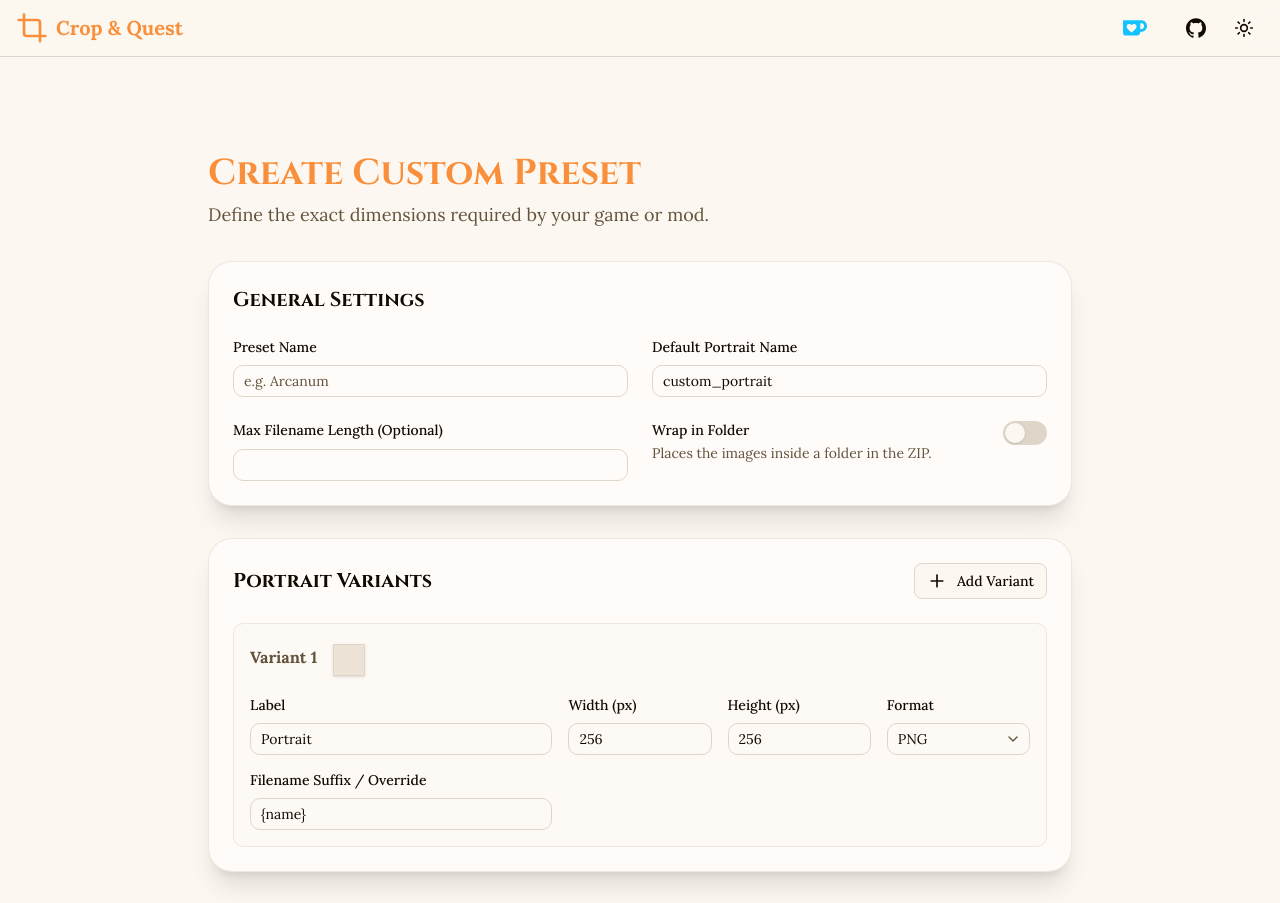
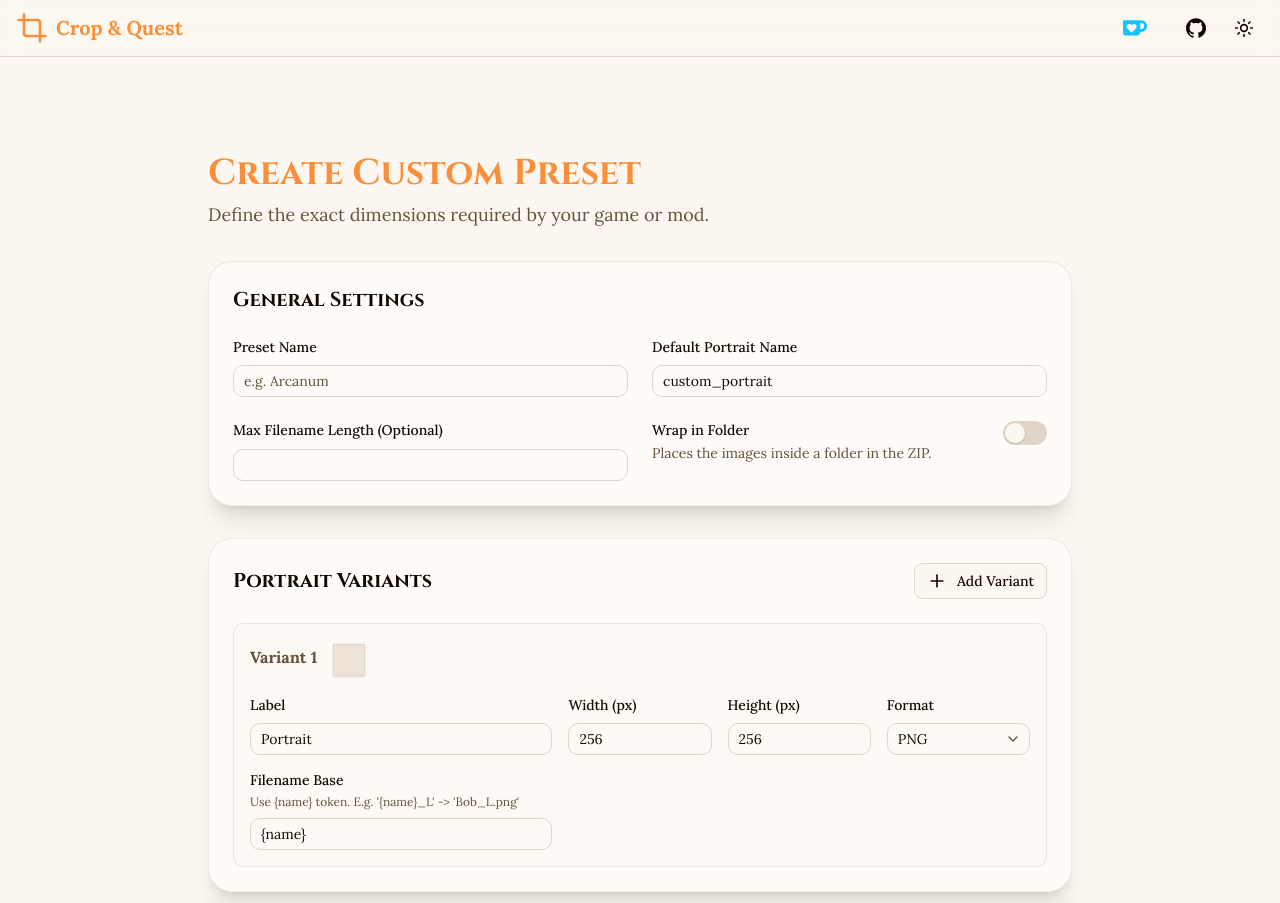
Before and after one commit to Azganoth/crop-and-quest, a Next.js app: page /custom/new in a window 1280 px wide. Shown: the top 903 px of the page. Built offline with nearby package versions, Linux system fonts and the light colour scheme.

Commit message:
feat: auto-format custom preset variant names

```diff
--- a/src/app/custom/components/CustomPresetForm.tsx
+++ b/src/app/custom/components/CustomPresetForm.tsx
@@ -123,12 +123,19 @@ export function CustomPresetForm({
             finalFilename = finalFilename.slice(0, -(v.format.length + 1));
           }
 
+          if (parsedValue.wrapInFolder) {
+            finalFilename = finalFilename.replace(/\{name\}/g, "").trim();
+            if (!finalFilename) {
+              finalFilename = v.label.replace(/[^a-zA-Z0-9.\-_ ]/g, "").replace(/\s+/g, "_");
+            }
+          } else {
             if (finalFilename) {
               if (!finalFilename.includes("{name}")) {
                 finalFilename = `{name}${finalFilename}`;
               }
             } else {
               finalFilename = `{name}`;
+            }
           }
 
           return {
@@ -398,17 +405,26 @@ export function CustomPresetForm({
                               </FormField>
                             )}
                           </form.AppField>
+                          <form.Subscribe selector={(state) => state.values.wrapInFolder}>
+                            {(wrapInFolder) => (
                               <form.AppField name={`variants[${i}].filename`}>
                                 {(subField) => (
                                   <FormField className="md:col-span-2">
-                                <FormFieldLabel>Filename Suffix / Override</FormFieldLabel>
+                                    <FormFieldLabel>Filename Base</FormFieldLabel>
+                                    <FormFieldDescription className="text-xs">
+                                      {wrapInFolder
+                                        ? "Folder acts as name. E.g. 'Large' -> 'Bob/Large.png'"
+                                        : "Use {name} token. E.g. '{name}_L' -> 'Bob_L.png'"}
+                                    </FormFieldDescription>
                                     <FormFieldControl>
                                       <Input
                                         name={subField.name}
                                         value={subField.state.value}
                                         onBlur={subField.handleBlur}
                                         onChange={(e) => subField.handleChange(e.target.value)}
-                                    placeholder="e.g. _L (appends to portrait name)"
+                                        placeholder={
+                                          wrapInFolder ? "e.g. Fulllength" : "e.g. {name}_L"
+                                        }
                                         autoComplete="off"
                                       />
                                     </FormFieldControl>
@@ -416,6 +432,8 @@ export function CustomPresetForm({
                                   </FormField>
                                 )}
                               </form.AppField>
+                            )}
+                          </form.Subscribe>
                         </FieldGroup>
                       </FieldSet>
                     ))}
```
Lines whose indentation alone changed are shown as unchanged.
